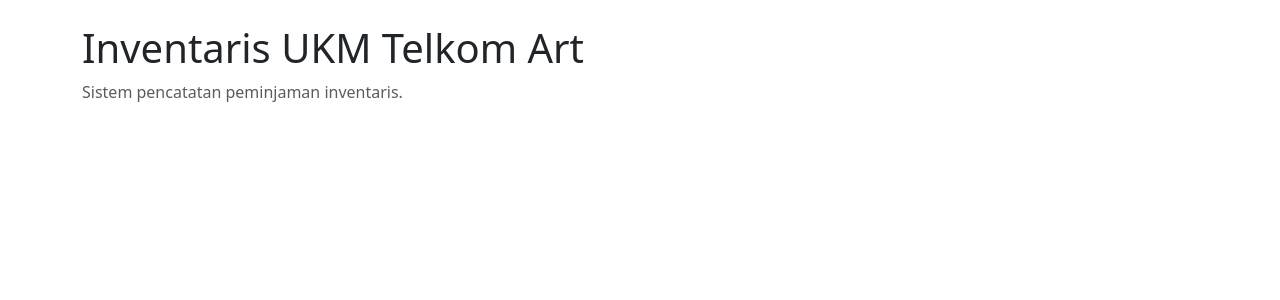
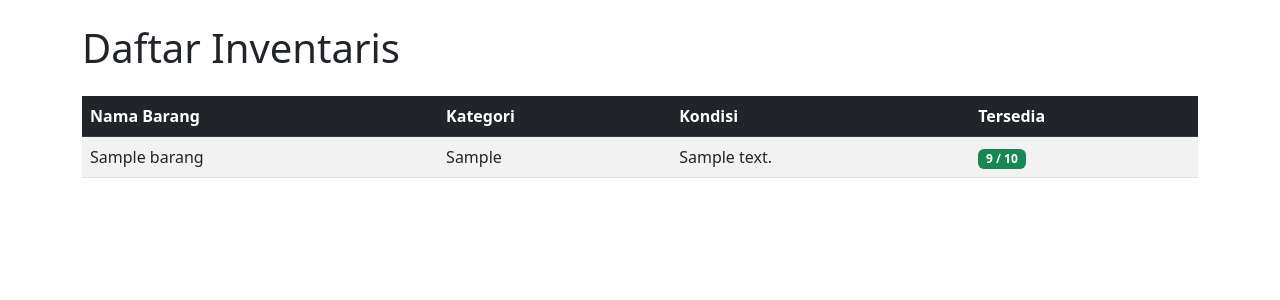
Before and after one commit to Asaay/inventaris-ukm, a Flask app: page / in a window 1280 px wide. Shown: the part 56-356 px from the top of the page. Run offline with Flask 3, Linux system fonts and the light colour scheme; tables that the repository leaves empty hold one stand-in row (values such as "Sample post").

Commit message:
Tambah model database dan tampilan daftar barang

```diff
--- a/app.py
+++ b/app.py
@@ -1,11 +1,21 @@
 from flask import Flask, render_template
+from models import db, User, Barang, Peminjaman
 
 app = Flask(__name__)
 app.config['SECRET_KEY'] = 'ganti-ini-nanti-dengan-string-acak'
+app.config['SQLALCHEMY_DATABASE_URI'] = 'sqlite:///inventaris.db'
+app.config['SQLALCHEMY_TRACK_MODIFICATIONS'] = False
+
+db.init_app(app)
+
 
 @app.route('/')
 def index():
-    return render_template('index.html', judul="Inventaris UKM Telkom Art")
+    daftar_barang = Barang.query.all()
+    return render_template('index.html', daftar_barang=daftar_barang)
+
 
 if __name__ == '__main__':
+    with app.app_context():
+        db.create_all()
     app.run(debug=True)
--- /dev/null
+++ b/models.py
@@ -0,0 +1,52 @@
+from flask_sqlalchemy import SQLAlchemy
+from flask_login import UserMixin
+from datetime import datetime
+
+db = SQLAlchemy()
+
+
+class User(UserMixin, db.Model):
+    id            = db.Column(db.Integer, primary_key=True)
+    nama          = db.Column(db.String(100), nullable=False)
+    email         = db.Column(db.String(120), unique=True, nullable=False)
+    password_hash = db.Column(db.String(200), nullable=False)
+    is_admin      = db.Column(db.Boolean, default=False)
+
+    peminjaman = db.relationship('Peminjaman', backref='peminjam', lazy=True)
+
+    def __repr__(self):
+        return f'<User {self.email}>'
+
+
+class Barang(db.Model):
+    id         = db.Column(db.Integer, primary_key=True)
+    nama       = db.Column(db.String(100), nullable=False)
+    kategori   = db.Column(db.String(50), nullable=False)
+    kondisi    = db.Column(db.String(50), default='Baik')
+    jumlah     = db.Column(db.Integer, default=1)
+    keterangan = db.Column(db.Text)
+
+    peminjaman = db.relationship('Peminjaman', backref='barang', lazy=True)
+
+    @property
+    def jumlah_dipinjam(self):
+        return sum(1 for p in self.peminjaman if p.status == 'dipinjam')
+
+    @property
+    def tersedia(self):
+        return self.jumlah - self.jumlah_dipinjam
+
+    def __repr__(self):
+        return f'<Barang {self.nama}>'
+
+
+class Peminjaman(db.Model):
+    id              = db.Column(db.Integer, primary_key=True)
+    user_id         = db.Column(db.Integer, db.ForeignKey('user.id'), nullable=False)
+    barang_id       = db.Column(db.Integer, db.ForeignKey('barang.id'), nullable=False)
+    tanggal_pinjam  = db.Column(db.DateTime, default=datetime.utcnow)
+    tanggal_kembali = db.Column(db.DateTime, nullable=True)
+    status          = db.Column(db.String(20), default='dipinjam')
+
+    def __repr__(self):
+        return f'<Peminjaman {self.id}>'
--- a/templates/index.html
+++ b/templates/index.html
@@ -1,6 +1,38 @@
 {% extends "base.html" %}
 
+{% block title %}Daftar Inventaris{% endblock %}
+
 {% block content %}
-    <h1>{{ judul }}</h1>
-    <p class="text-muted">Sistem pencatatan peminjaman inventaris.</p>
+    <h1 class="mb-4">Daftar Inventaris</h1>
+
+    <table class="table table-striped table-hover">
+        <thead class="table-dark">
+            <tr>
+                <th>Nama Barang</th>
+                <th>Kategori</th>
+                <th>Kondisi</th>
+                <th>Tersedia</th>
+            </tr>
+        </thead>
+        <tbody>
+            {% for barang in daftar_barang %}
+            <tr>
+                <td>{{ barang.nama }}</td>
+                <td>{{ barang.kategori }}</td>
+                <td>{{ barang.kondisi }}</td>
+                <td>
+                    {% if barang.tersedia > 0 %}
+                        <span class="badge bg-success">{{ barang.tersedia }} / {{ barang.jumlah }}</span>
+                    {% else %}
+                        <span class="badge bg-danger">Habis dipinjam</span>
+                    {% endif %}
+                </td>
+            </tr>
+            {% else %}
+            <tr>
+                <td colspan="4" class="text-center text-muted">Belum ada data barang.</td>
+            </tr>
+            {% endfor %}
+        </tbody>
+    </table>
 {% endblock %}
```
Also changed, not shown: seed.py (added, +17 -0 lines).
